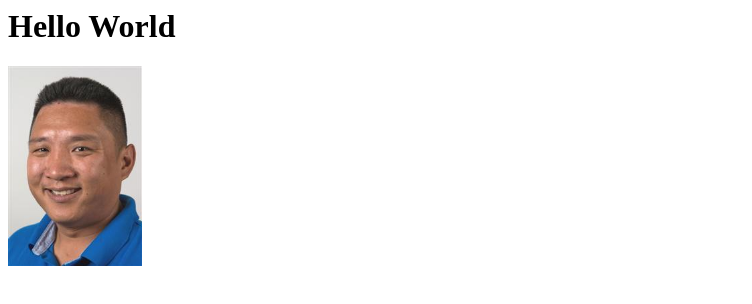
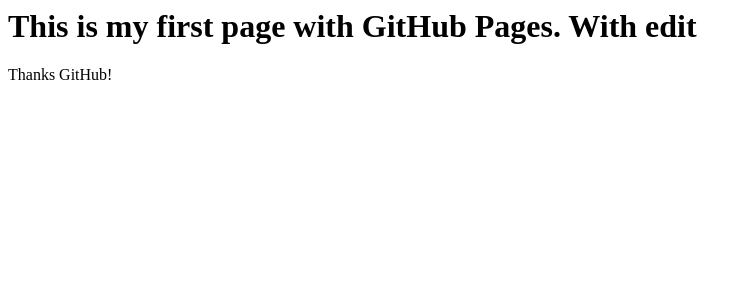
Before and after one commit to tyngo0/tyngo0.github.io, a plain HTML site: page index.html in a window 1280 px wide. Shown: the whole page, without its empty margins (0-752 px from the left). Drawn offline with Linux system fonts and the light colour scheme.

Commit message:
Update with new Training

```diff
--- a/index.html
+++ b/index.html
@@ -1,6 +1,4 @@
 <html>
-	<H1>Hello World</h1>
-	<div>
-		<img src="tyngo.jpg" height="200">
-	</div>
+<h1> This is my first page with GitHub Pages. With edit</h1>
+<p>Thanks GitHub!</p>
 </html>
```
